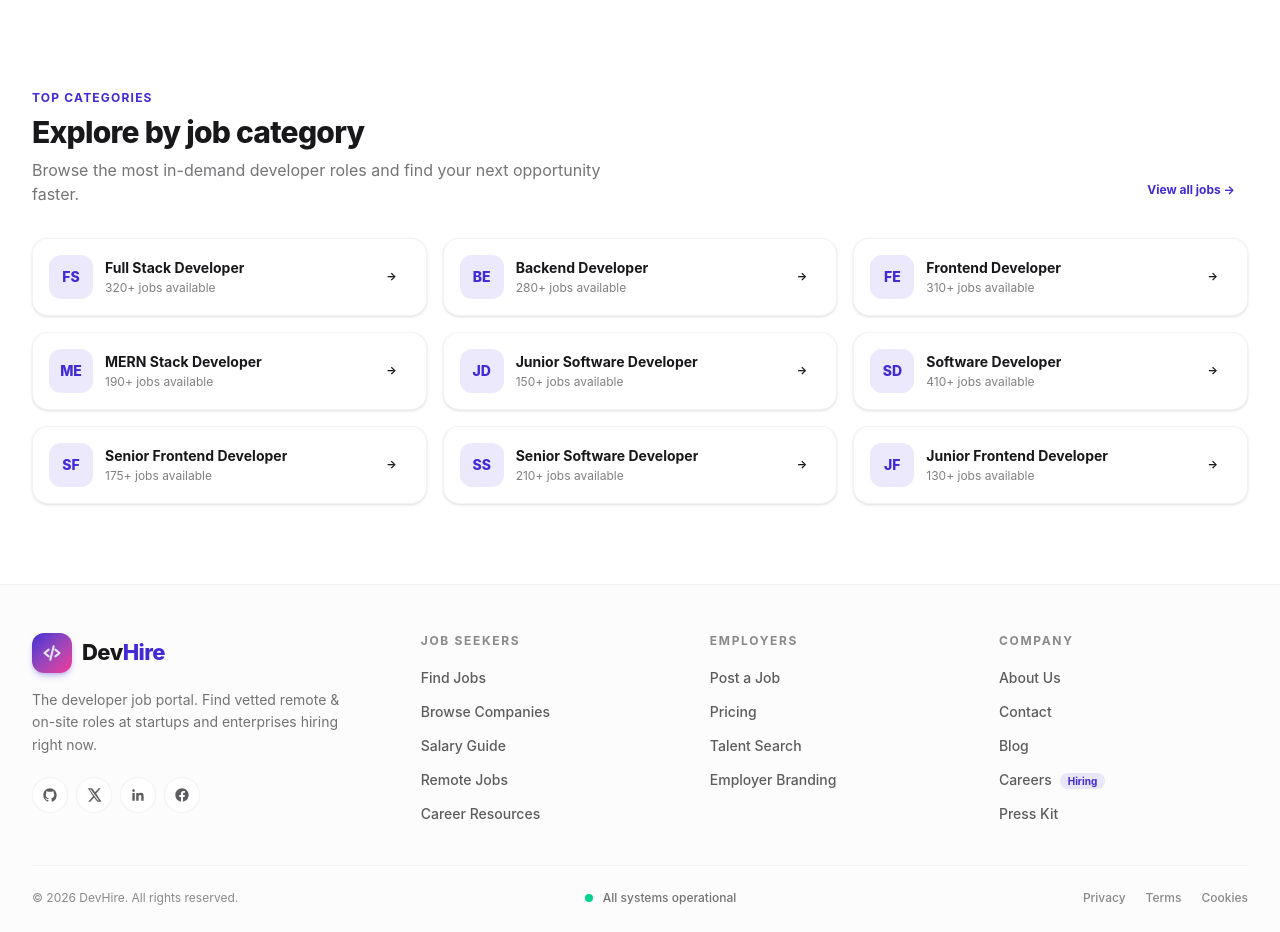
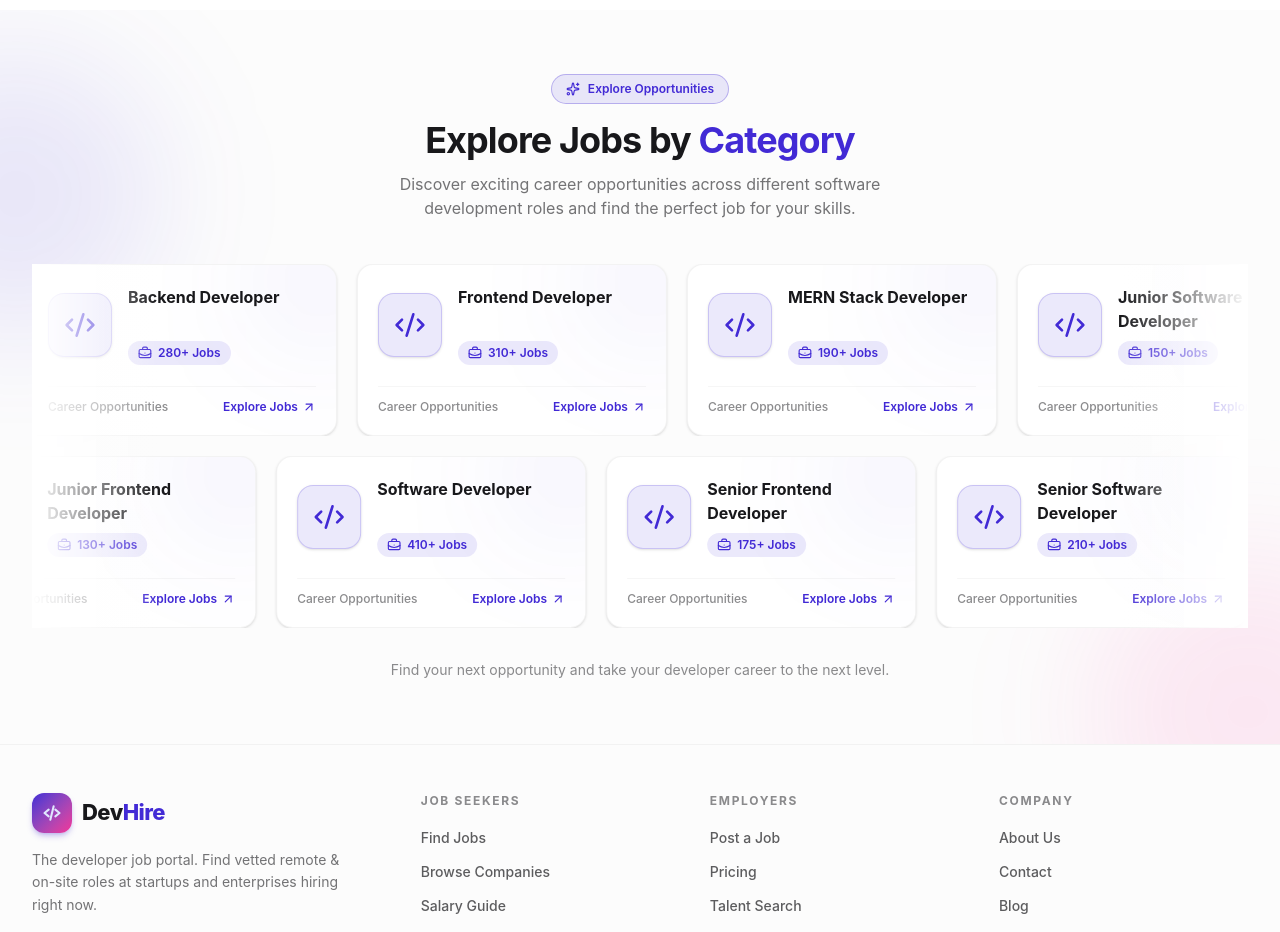
Before and after one commit to MDSOBUJMADBOR/DevHire-Developer-Job-Portal, a React (Vite) app in the folder frontend/: page / in a window 1280 px wide. Shown: the part 720-1652 px from the top of the page. Built offline with nearby package versions, Linux system fonts and the light colour scheme; no server answers.

Commit message:
feat: enhance TopCompanies section with animated category cards and improved layout

```diff
--- a/frontend/src/pages/sections/TopCompanies.tsx
+++ b/frontend/src/pages/sections/TopCompanies.tsx
@@ -1,69 +1,225 @@
+
+"use client";
+
+import { motion } from "framer-motion";
+import {
+  Code2,
+  Sparkles,
+  BriefcaseBusiness,
+  ArrowUpRight,
+} from "lucide-react";
+
 const CATEGORIES = [
-  { title: 'Full Stack Developer', jobs: '320+ jobs', icon: 'FS' },
-  { title: 'Backend Developer', jobs: '280+ jobs', icon: 'BE' },
-  { title: 'Frontend Developer', jobs: '310+ jobs', icon: 'FE' },
-  { title: 'MERN Stack Developer', jobs: '190+ jobs', icon: 'ME' },
-  { title: 'Junior Software Developer', jobs: '150+ jobs', icon: 'JD' },
-  { title: 'Software Developer', jobs: '410+ jobs', icon: 'SD' },
-  { title: 'Senior Frontend Developer', jobs: '175+ jobs', icon: 'SF' },
-  { title: 'Senior Software Developer', jobs: '210+ jobs', icon: 'SS' },
-  { title: 'Junior Frontend Developer', jobs: '130+ jobs', icon: 'JF' },
+  { title: "Full Stack Developer", count: "320+" },
+  { title: "Backend Developer", count: "280+" },
+  { title: "Frontend Developer", count: "310+" },
+  { title: "MERN Stack Developer", count: "190+" },
+  { title: "Junior Software Developer", count: "150+" },
+  { title: "Software Developer", count: "410+" },
+  { title: "Senior Frontend Developer", count: "175+" },
+  { title: "Senior Software Developer", count: "210+" },
+  { title: "Junior Frontend Developer", count: "130+" },
 ];
 
-const TopCompanies = () => {
+/* =====================================================
+   Category Card
+===================================================== */
+
+type Category = {
+  title: string;
+  count: string;
+};
+
+const CategoryCard = ({ category }: { category: Category }) => {
   return (
-    <section className="relative">
-      <div className="relative mx-auto w-full container px-4 py-16 sm:px-6 lg:px-8 lg:py-20">
-        <div className="flex flex-col gap-3 sm:flex-row sm:items-end sm:justify-between">
-          <div>
-            <p className="text-xs font-bold tracking-widest text-primary uppercase">
-              Top categories
-            </p>
-            <h2 className="mt-2 text-2xl font-extrabold tracking-tight sm:text-3xl">
-              Explore by job category
-            </h2>
-            <p className="mt-2 max-w-xl text-sm text-base-content/60 sm:text-base">
-              Browse the most in-demand developer roles and find your next
-              opportunity faster.
-            </p>
+    <a href="/jobs">
+      <div className="group relative w-[280px] shrink-0 overflow-hidden rounded-2xl border border-base-300/70 bg-base-100 p-5 shadow-sm transition-all duration-300 hover:-translate-y-1 hover:border-primary/40 hover:shadow-lg hover:shadow-primary/10 sm:w-[310px]">
+        {/* Decorative Glow */}
+        <div className="pointer-events-none absolute -right-10 -top-10 h-28 w-28 rounded-full bg-primary/10 blur-3xl transition-all duration-500 group-hover:bg-primary/20" />
+
+        {/* Card Content */}
+        <div className="relative flex items-center gap-4">
+          {/* Icon */}
+          <div className="flex h-16 w-16 shrink-0 items-center justify-center rounded-2xl border border-primary/20 bg-primary/10 text-primary shadow-sm transition-all duration-300 group-hover:bg-primary group-hover:text-primary-content">
+            <Code2 className="h-8 w-8" />
           </div>
-          <a
-            href="/jobs"
-            className="btn btn-ghost btn-sm rounded-full font-bold text-primary"
-          >
-            View all jobs →
-          </a>
+
+          {/* Information */}
+          <div className="min-w-0 flex-1">
+            <h3 className="line-clamp-2 min-h-12 text-base font-bold leading-6 text-base-content transition-colors group-hover:text-primary">
+              {category.title}
+            </h3>
+
+            <div className="mt-2 inline-flex items-center gap-1.5 rounded-full bg-primary/10 px-2.5 py-1">
+              <BriefcaseBusiness className="h-3.5 w-3.5 text-primary" />
+
+              <span className="text-xs font-semibold text-primary">
+                {category.count} Jobs
+              </span>
+            </div>
+          </div>
         </div>
 
-        <div className="mt-8 grid gap-4 sm:grid-cols-2 lg:grid-cols-3">
-          {CATEGORIES.map((category) => (
-            <a
-              key={category.title}
-              href="/jobs"
-              className="group flex items-center justify-between gap-3 rounded-2xl border border-base-300/70 bg-base-100 p-4 shadow-sm transition-all hover:-translate-y-0.5 hover:border-primary/40 hover:shadow-md"
-            >
-              <div className="flex min-w-0 items-center gap-3">
-                <span className="flex h-11 w-11 shrink-0 items-center justify-center rounded-xl bg-primary/10 text-sm font-extrabold text-primary">
-                  {category.icon}
-                </span>
-                <span className="min-w-0">
-                  <span className="block truncate text-sm font-bold">
-                    {category.title}
-                  </span>
-                  <span className="mt-0.5 block text-xs text-base-content/55">
-                    {category.jobs} available
-                  </span>
-                </span>
-              </div>
-              <span className="btn btn-ghost btn-xs rounded-full px-3 font-bold transition-colors group-hover:bg-primary group-hover:text-primary-content">
-                →
-              </span>
-            </a>
-          ))}
+        {/* Divider */}
+        <div className="mt-5 h-px w-full bg-base-300/50" />
+
+        {/* Bottom Info */}
+        <div className="mt-3 flex items-center justify-between">
+          <span className="text-xs font-medium text-base-content/50">
+            Career Opportunities
+          </span>
+
+          <span className="flex items-center gap-1 text-xs font-semibold text-primary transition-all group-hover:gap-2">
+            Explore Jobs
+            <ArrowUpRight className="h-3.5 w-3.5" />
+          </span>
         </div>
+      </div>
+    </a>
+  );
+};
+
+/* =====================================================
+   Marquee Row
+===================================================== */
+
+const MarqueeRow = ({
+  categories,
+  reverse = false,
+}: {
+  categories: Category[];
+  reverse?: boolean;
+}) => {
+  // Duplicate cards for seamless scrolling
+  const items = [...categories, ...categories];
+
+  return (
+    <div className="relative w-full overflow-hidden">
+      <motion.div
+        className="flex w-max gap-5"
+        initial={{
+          x: reverse ? "-50%" : "0%",
+        }}
+        animate={{
+          x: reverse ? "0%" : "-50%",
+        }}
+        transition={{
+          duration: reverse ? 32 : 28,
+          ease: "linear",
+          repeat: Infinity,
+          repeatType: "loop",
+        }}
+        whileHover={{
+          animationPlayState: "paused",
+        }}
+      >
+        {items.map((category, index) => (
+          <CategoryCard
+            key={`${category.title}-${index}`}
+            category={category}
+          />
+        ))}
+      </motion.div>
+    </div>
+  );
+};
+
+/* =====================================================
+   Main Job Categories Component
+===================================================== */
+
+export default function JobCategories() {
+  // Split categories into two rows
+  const firstRow = CATEGORIES.slice(0, 5);
+  const secondRow = CATEGORIES.slice(5);
+
+  return (
+    <section className="relative overflow-hidden bg-base-200/40 px-4 py-12 sm:px-6 sm:py-14 lg:px-8 lg:py-16">
+      {/* Background Decoration */}
+      <div className="pointer-events-none absolute -left-32 top-10 h-72 w-72 rounded-full bg-primary/10 blur-3xl" />
+
+      <div className="pointer-events-none absolute -bottom-32 -right-32 h-80 w-80 rounded-full bg-secondary/10 blur-3xl" />
+
+      <div className="relative mx-auto container">
+        {/* Section Header */}
+        <motion.div
+          initial={{ opacity: 0, y: 20 }}
+          whileInView={{
+            opacity: 1,
+            y: 0,
+          }}
+          viewport={{
+            once: true,
+            amount: 0.2,
+          }}
+          transition={{
+            duration: 0.5,
+          }}
+          className="mx-auto mb-9 max-w-2xl text-center sm:mb-11"
+        >
+          {/* Badge */}
+          <div className="mb-4 inline-flex items-center gap-2 rounded-full border border-primary/30 bg-primary/10 px-3.5 py-1.5 text-xs font-semibold text-primary">
+            <Sparkles className="h-3.5 w-3.5" />
+            Explore Opportunities
+          </div>
+
+          {/* Heading */}
+          <h2 className="text-2xl font-bold tracking-tight text-base-content sm:text-3xl lg:text-4xl">
+            Explore Jobs by{" "}
+            <span className="text-primary">Category</span>
+          </h2>
+
+          {/* Description */}
+          <p className="mx-auto mt-3 max-w-xl text-sm leading-6 text-base-content/60 sm:text-base">
+            Discover exciting career opportunities across different
+            software development roles and find the perfect job
+            for your skills.
+          </p>
+        </motion.div>
+
+        {/* Marquee */}
+        <div className="relative">
+          {/* Left Fade */}
+          <div className="pointer-events-none absolute inset-y-0 left-0 z-20 w-12 bg-gradient-to-r from-base-100 to-transparent sm:w-20 lg:w-32" />
+
+          {/* Right Fade */}
+          <div className="pointer-events-none absolute inset-y-0 right-0 z-20 w-12 bg-gradient-to-l from-base-100 to-transparent sm:w-20 lg:w-32" />
+
+          {/* Row 1 */}
+          <MarqueeRow categories={firstRow} />
+
+          {/* Row 2 */}
+          <div className="mt-5">
+            <MarqueeRow
+              categories={secondRow}
+              reverse={true}
+            />
+          </div>
+        </div>
+
+        {/* Bottom Text */}
+        <motion.div
+          initial={{
+            opacity: 0,
+          }}
+          whileInView={{
+            opacity: 1,
+          }}
+          viewport={{
+            once: true,
+          }}
+          transition={{
+            delay: 0.3,
+            duration: 0.5,
+          }}
+          className="mt-8 text-center"
+        >
+          <p className="text-xs text-base-content/50 sm:text-sm">
+            Find your next opportunity and take your developer
+            career to the next level.
+          </p>
+        </motion.div>
       </div>
     </section>
   );
-};
-
-export default TopCompanies;
+}
```
